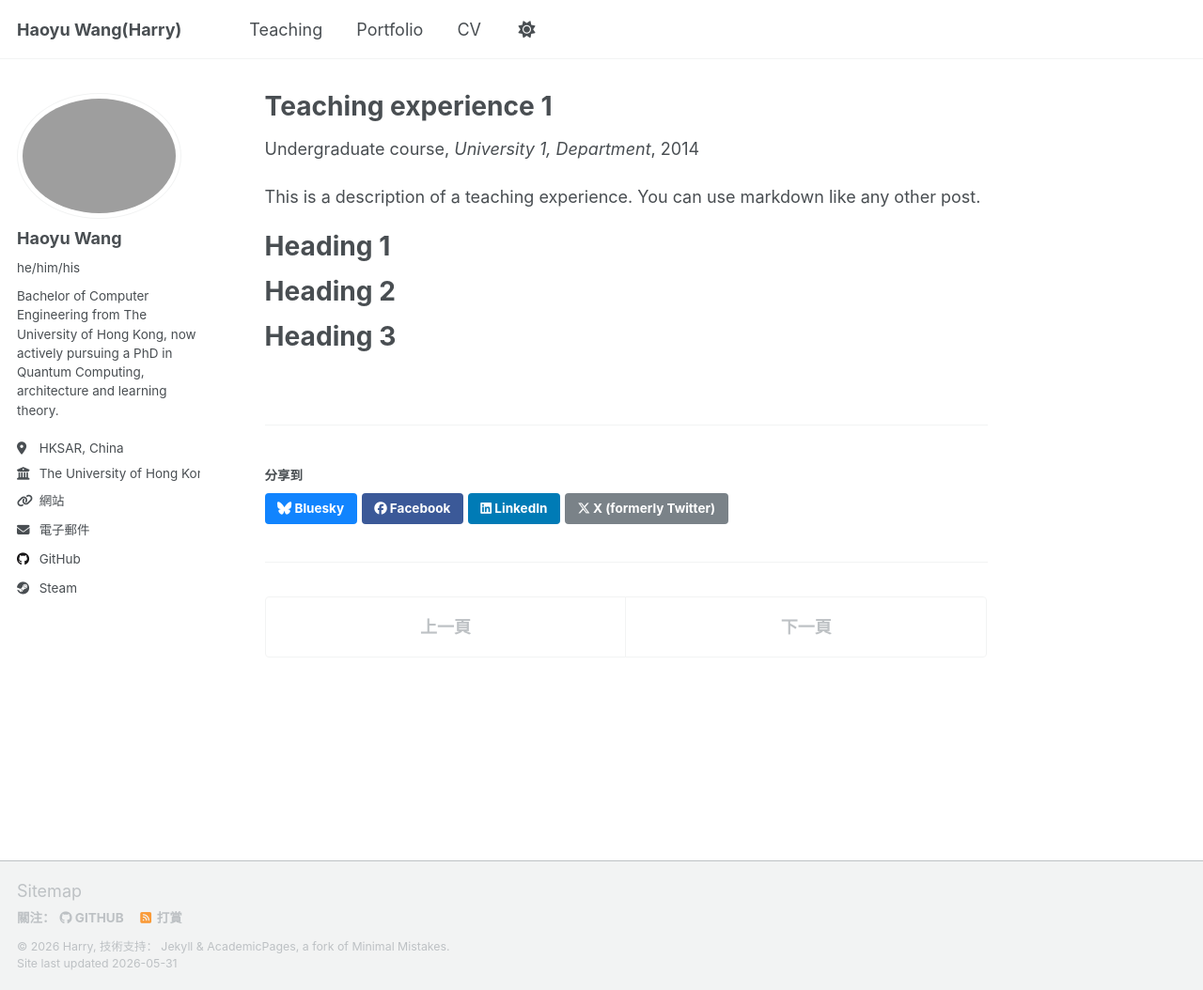
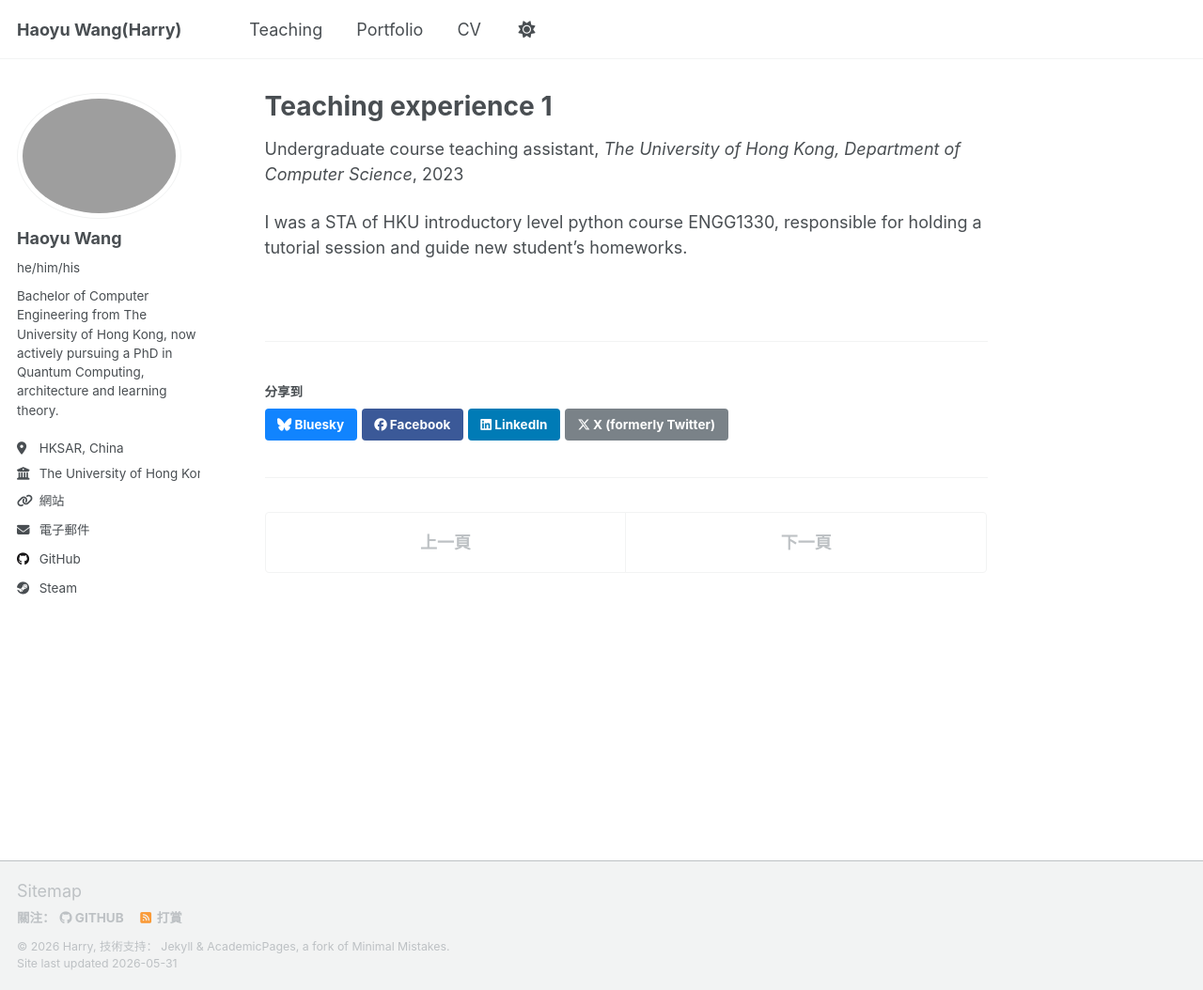
Before and after one commit to numeratorwhy/numeratorwhy.github.io, a Jekyll site: the page built from _teaching/2014-spring-teaching-1.md, in a window 1280 px wide and 1054 px high. Shown: the whole window at 94% size. Built offline with Jekyll 4.4.1, drawn with Linux system fonts in a browser that asks for light colours; a script that is not in the unit is left out.

Commit message:
adjust photo size

```diff
--- a/_portfolio/portfolio-3.html
+++ b/_portfolio/portfolio-3.html
@@ -1,18 +1,18 @@
 ---
 title: "Graduation and FYP"
-excerpt: "I have been graduated from HKU and my final year project wins the outstanding poster Award!<br/><img src='/images/giulio_photo.png' style='width: 320px; height: auto;'>"
+excerpt: "I have been graduated from HKU and my final year project wins the outstanding poster Award!<br/><img src='/images/yuxiang_photo.JPG' style='width: 320px; height: auto;'>"
 collection: portfolio
 ---
 
 When I was a junior student, I had taken my first quantum computing course given by Professor Giulio Chiribella. I was fascinated by the course and decided to dive into the field. My final year project is about Heisenberg-limited Hamiltonian learning, to be honest, it is not a easy project for a student with CE background, I am glad that have guidance from Prof Yuxiang Yang, and my project wins the outstanding poster award in the HKU FYP exhibition! I am very grateful for the support and encouragement from my teachers and friends during my undergraduate years, and I am looking forward to my future research journey in the field!
 <div style="display: flex; flex-wrap: wrap; gap: 16px; align-items: flex-start;">
   <figure style="margin: 0;">
-    <img src="/images/giulio_photo.png" alt="Photo with Giulio" style="width: 320px; max-width: 100%; height: auto;">
+    <img src="/images/giulio_photo.png" alt="Photo with Giulio" style="width: 480px; max-width: 100%; height: auto;">
     <figcaption>Photo with Giulio</figcaption>
   </figure>
 
   <figure style="margin: 0;">
-    <img src="/images/yuxiang_photo.JPG" alt="Photo with Yuxiang" style="width: 320px; max-width: 100%; height: auto;">
+    <img src="/images/yuxiang_photo.JPG" alt="Photo with Yuxiang" style="width: 480px; max-width: 100%; height: auto;">
     <figcaption>Photo with Yuxiang</figcaption>
   </figure>
 </div>
--- a/_teaching/2014-spring-teaching-1.md
+++ b/_teaching/2014-spring-teaching-1.md
@@ -1,20 +1,11 @@
 ---
 title: "Teaching experience 1"
 collection: teaching
-type: "Undergraduate course"
-permalink: /teaching/2014-spring-teaching-1
-venue: "University 1, Department"
-date: 2014-01-01
-location: "City, Country"
+type: "Undergraduate course teaching assistant"
+permalink: /teaching/2023-Fall-ENGG1330
+venue: "The University of Hong Kong, Department of Computer Science"
+date: 2023-9-1
+location: "Hong Kong SAR"
 ---
 
-This is a description of a teaching experience. You can use markdown like any other post.
-
-Heading 1
-======
-
-Heading 2
-======
-
-Heading 3
-======
+I was a STA of HKU introductory level python course ENGG1330, responsible for holding a tutorial session and guide new student's homeworks.
```
Also changed, not shown: _teaching/2015-spring-teaching-2.md (+0 -10 lines).
